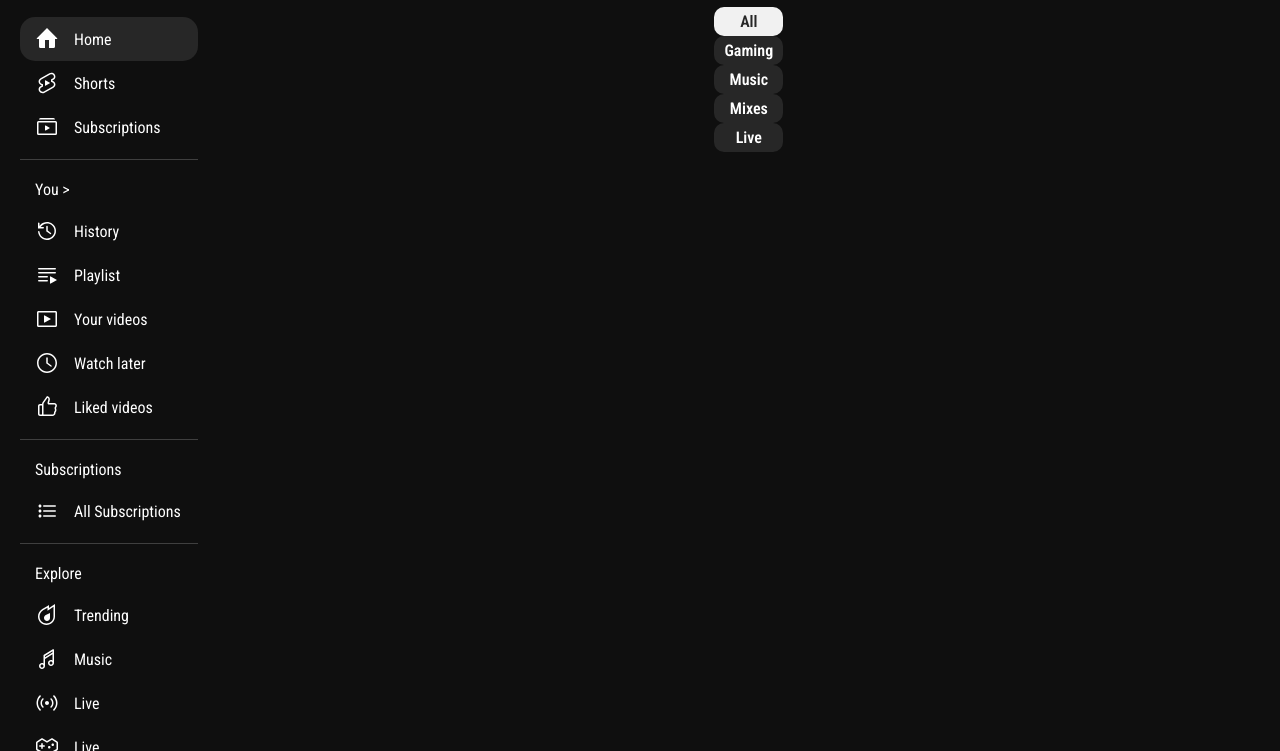
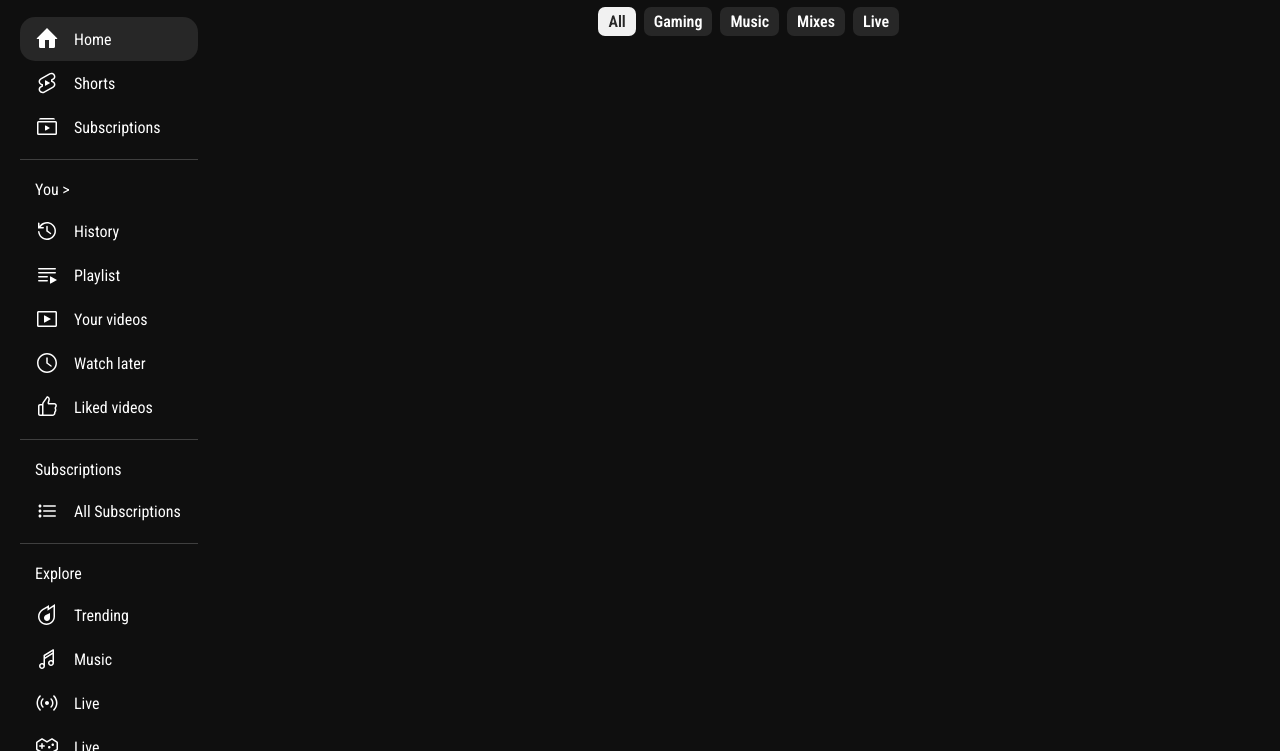
Before and after one commit to Temurprogram77/youtube_clone, a plain HTML site: page index.html in a window 1280 px wide. Shown: the part 55-806 px from the top of the page. Drawn offline with nearby package versions, Linux system fonts and the light colour scheme.

Commit message:
writing code and idea code

```diff
--- a/style/style.css
+++ b/style/style.css
@@ -165,13 +165,18 @@ input {
 }
 .youtube-part-mein {
 }
+.pages {
+  display: flex;
+  align-items: center;
+  gap: 0.5rem;
+}
 .activ {
   background: #f1f1f1!important;
   color: #272727;
 }
 .pages div {
   background: #272727;
-  border-radius: 10px;
+  border-radius: 7px;
   padding: 5px 10px;
   font-weight: 600;
 }
```
